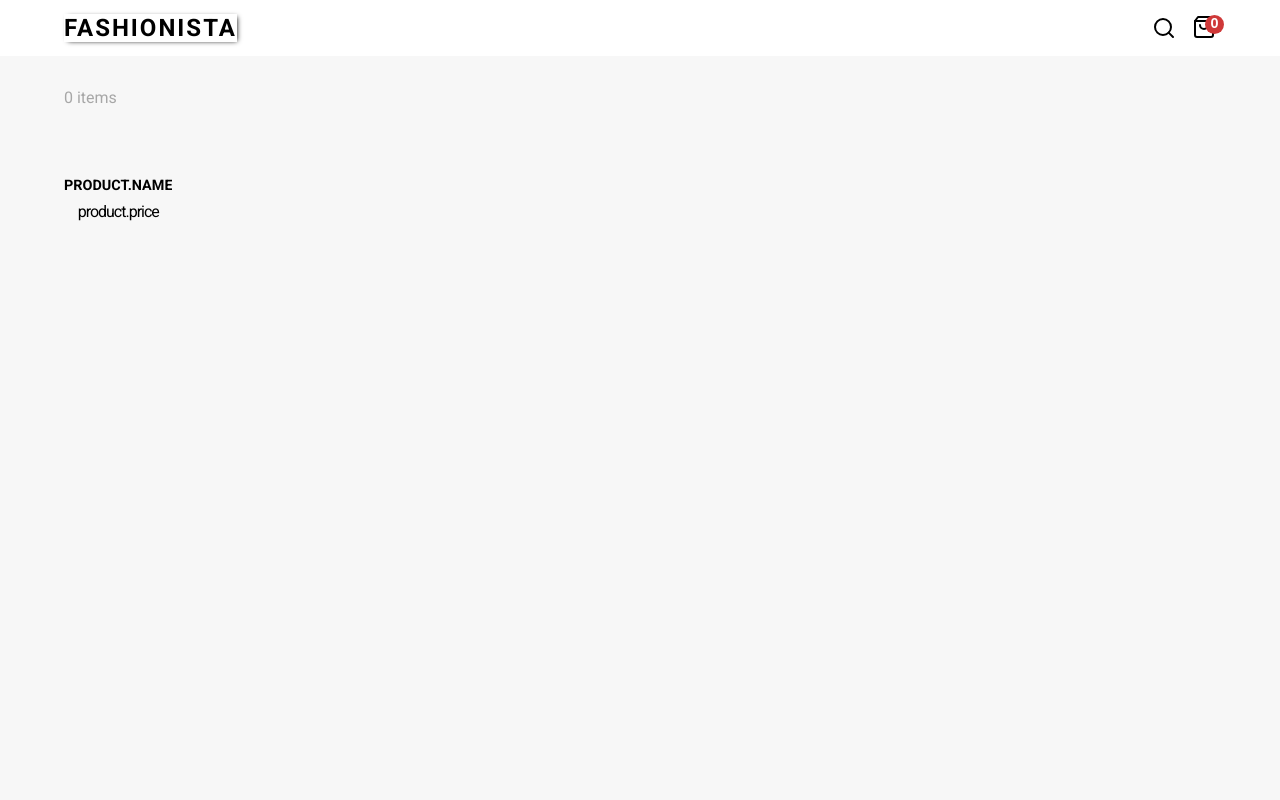
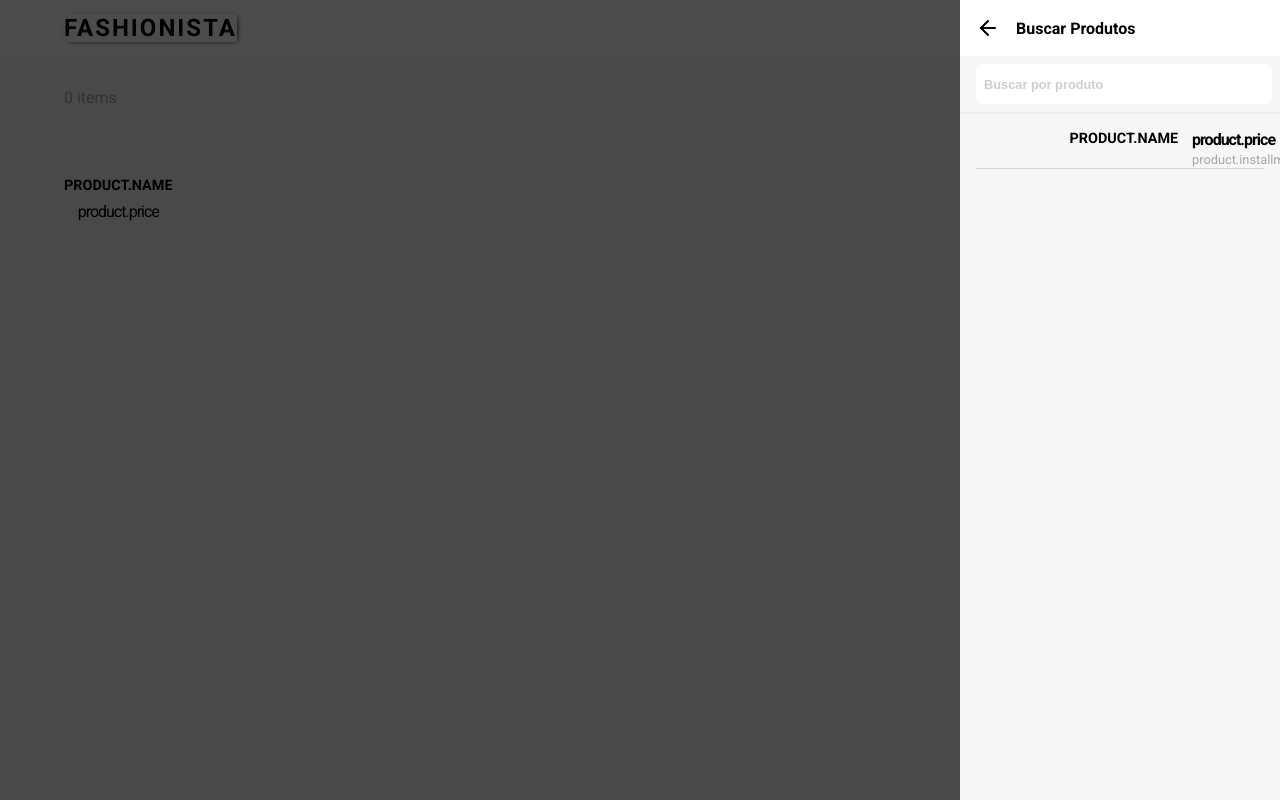
Before and after one commit to wendellaraujo/fashionista-ecommerce, a React (Create React App) app: page / in a window 1280 px wide. Both pictures are taken after a click on the icon 1164 px from the left and 28 px from the top of the page. Built offline with nearby package versions, Linux system fonts and the light colour scheme.

Commit message:
added search and cart buttons

```diff
--- a/src/components/Header/index.js
+++ b/src/components/Header/index.js
@@ -4,16 +4,32 @@ import { Search, ShoppingBag }  from 'react-feather'
 import './styles.css'
 
 export default function Header() {
+
+	function handleVisibility(e) {
+		const search = document.querySelector('.header__search')
+		const shoppingBag = document.querySelector('.header__shoppingBag > svg')
+
+		if (e.target === search) {
+			document.querySelector('.modals__search').classList.remove('modals__component--invisible')
+			document.querySelector('.modals').classList.remove('modals--invisible')
+		} else if (e.target === shoppingBag) {
+			document.querySelector('.modals__shoppingBag').classList.remove('modals__component--invisible')
+			document.querySelector('.modals').classList.remove('modals--invisible')
+		}
+	}
+
+
 	return (
 		<header>
 			<div className="app__container header__container">
 				<a href="#" className="header__logo">Fashionista</a>
-            <Search className="header__search" />
-            <button className="header__shoppingBag">
-               <ShoppingBag />
+				<Search onClick={handleVisibility} className="header__search" />
+				<span className="header__shoppingBag">
+						<ShoppingBag onClick={handleVisibility} />
 						<span className="header__counter">0</span>
-            </button>
+				</span>
 			</div>
 		</header>
 	)
+
 }
--- a/src/components/Search/index.js
+++ b/src/components/Search/index.js
@@ -4,12 +4,12 @@ import { ArrowLeft } from 'react-feather'
 import './styles.css'
 
 
-export default function Search() {
+export default function Search(props) {
    return (
       <div className="search__container">
          <header>
             <div className="app__container search__header">
-               <ArrowLeft className="search__return" />
+               <ArrowLeft className="search__return" onClick={props.func} />
                <p className="search__title">Buscar Produtos</p>
             </div>
          </header>
@@ -25,7 +25,7 @@ export default function Search() {
 
                <li className="results__item">
                   <div className="item__image">
-                     <img src="" />
+                     <img src="" alt="" />
                   </div>
 
                   <div className="item__details">
--- a/src/components/ShoppingBag/index.js
+++ b/src/components/ShoppingBag/index.js
@@ -5,12 +5,12 @@ import './styles.css'
 
 
 
-export default function ShoppingBag() {
+export default function ShoppingBag(props) {
    return (
       <div className="shoppingBag__container">
          <header>
             <div className="app__container bag__header">
-               <ArrowLeft className="bag__return" />
+               <ArrowLeft className="bag__return" onClick={props.func} />
                <p className="bag__title">Sacola (0)</p>
             </div>
          </header>
@@ -20,7 +20,7 @@ export default function ShoppingBag() {
 
                <li className="shoppingList__item">
                   <div className="item__image">
-                     <img src="" />
+                     <img src="" alt="" />
                      <button className="remove">Remover item</button>
                   </div>
 
--- a/src/components/pages/Products/index.js
+++ b/src/components/pages/Products/index.js
@@ -8,6 +8,13 @@ import './styles.css'
 
 
 export default function Products() {
+
+   function hideModal() {
+      document.querySelector('.modals__shoppingBag').classList.add('modals__component--invisible')
+      document.querySelector('.modals__search').classList.add('modals__component--invisible')
+		document.querySelector('.modals').classList.add('modals--invisible')
+   }
+
    return (
       <main className="products">
 
@@ -31,12 +38,12 @@ export default function Products() {
             </ul>
          </div>
 
-         <div className="modals">
-            <div className="modals__component modals__component--invisible" >
-               <Search />
+         <div className="modals modals--invisible">
+            <div className="modals__component modals__search modals__component--invisible" >
+               <Search className="component__search" func={hideModal} />
             </div>
-            <div className="modals__component modals__component--invisible">
-               <ShoppingBag />
+            <div className="modals__component modals__shoppingBag modals__component--invisible">
+               <ShoppingBag className="component__shoppingBag" func={hideModal} />
             </div>
          </div>
       </main>
--- a/src/global.css
+++ b/src/global.css
@@ -31,18 +31,31 @@ button, svg{
   color: #a9a9a990;
   font-size: .8em;
 }
+.modals{
+  width: 100%;
+  background-color: rgba(0, 0, 0, 0.7);
+  height: 100%;
+  top: 0;
+  position: absolute;
+}
+.modals--invisible{
+  visibility: hidden;
+  opacity: 0;
+  transition: 0.3s;
+}
 .modals__component{
   width: 100%;
   height: 100%;
   position: fixed;
   top: 0;
-  left: 0;
+  right: 0;
   z-index: 1;
-  background-color: rgba(0, 0, 0, 0.7);
-
+  transition: 0.4s;
 }
 .modals__component--invisible{
   visibility: hidden;
+  width: 0;
+  transition: 0.4s;
 }
 
 @media screen and (min-width: 992px){
```
Lines whose indentation alone changed are shown as unchanged.
